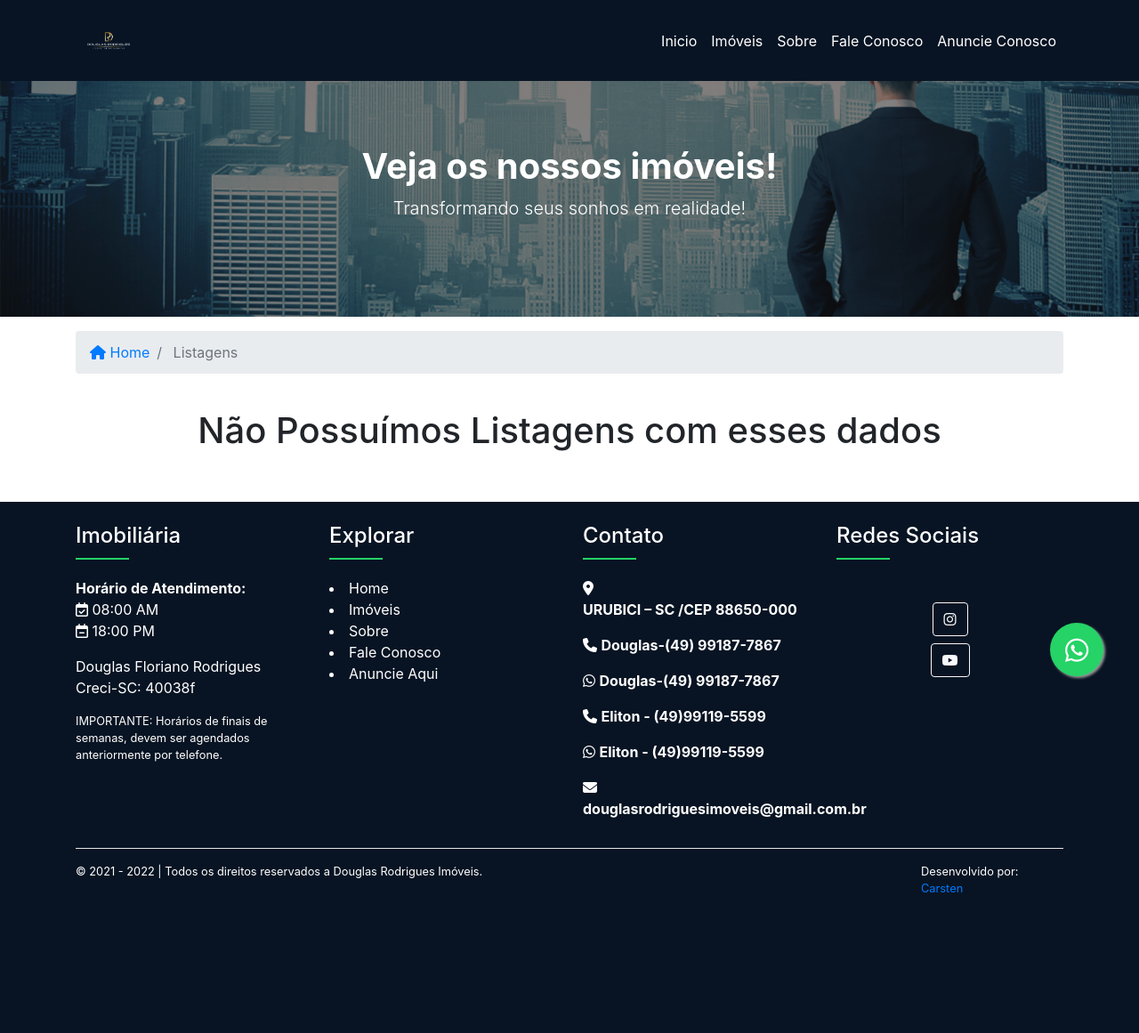
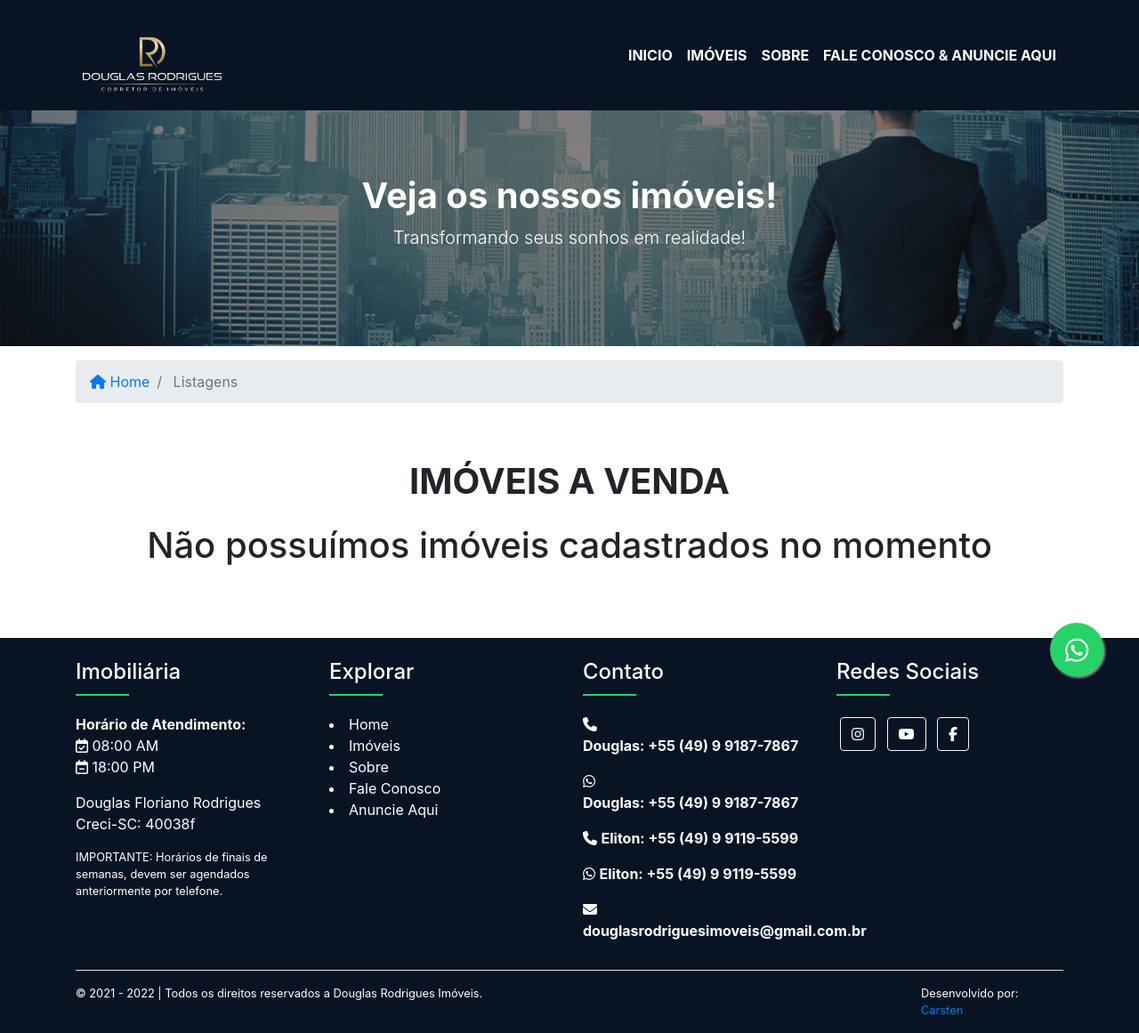
Before and after one commit to CarstenPaulo/REALTOR-WEBSITE, a Django app: page /listar in a window 1280 px wide. Shown: the whole page at 89% size. Before the commit the page ends 1003 px from the top, so only its background shows below. Run offline with Django 3.2, Linux system fonts and the light colour scheme; data that the repository does not hold is empty; some libraries are stand-ins or nearby versions; some web fonts are replaced.

Commit message:
atualizado 09-12

```diff
--- a/pyvenv.cfg
+++ b/pyvenv.cfg
@@ -1,3 +1,3 @@
-home = C:\Users\Maria-PC\Python39
+home = D:\Python
 include-system-site-packages = false
 version = 3.9.5
--- a/requirements.txt
+++ b/requirements.txt
@@ -9,7 +9,8 @@ django-crispy-forms==1.12.0
 django-embed-video==1.4.0
 gunicorn==20.1.0
 idna==2.10
-Pillow==8.2.0
+Pillow==9.2.0
+psycopg2==2.9.3
 psycopg2-binary==2.9.1
 python-decouple==3.4
 pytz==2021.1
--- a/templates/404.html
+++ b/templates/404.html
@@ -10,7 +10,8 @@
             <h1 class="text-justify-center mt-4 p-4">Está página não existe</h1>
         </div>
         <div class="col-md-6">
-        <img class="img-responsive record" src="https://i.pinimg.com/736x/6a/aa/fe/6aaafefd23a9955c602ca8892d7f77c2.jpg" height="420">
+            <img class="img-responsive record"
+                src="https://i.pinimg.com/736x/6a/aa/fe/6aaafefd23a9955c602ca8892d7f77c2.jpg" height="420">
         </div>
     </div>
 </div>
--- a/templates/base.html
+++ b/templates/base.html
@@ -8,12 +8,14 @@
   <meta charset="utf-8">
   <meta name="viewport" content="width=device-width, initial-scale=1, shrink-to-fit=no">
   <!-- Icon -->
-  <link rel="icon" type="image/png" href="{% static 'img/logo.jpg' %}" />
+  <link rel="icon" type="image/png" href="{% static 'img/logo.png' %}" />
+
   <!--Style CSS-->
   <link rel="stylesheet" type="text/css" href="{% static 'css/style.css' %}" media="screen">
 
   <!-- FontAwsome -->
   <script src="https://kit.fontawesome.com/8c6f005a48.js" crossorigin="anonymous"></script>
+
   <!--Bootstrap-->
   <link rel="stylesheet" href="{% static 'css/bootstrap.min.css' %}">
 
--- a/templates/listagens/listar.html
+++ b/templates/listagens/listar.html
@@ -31,66 +31,6 @@
     </div>
 </section>
 
-<!-- Listings -->
-<section id="listings" class="py-4">
-    <div class="container">
-        <div class="row">
-            {% if listagens %} {% for listagem in listagens %}
-            <div class="col-md-6 col-lg-4 mb-4">
-                <div class="card listing-preview">
-                    <img class="card-img-top" src="{{listagem.foto_principal.url }}" alt="foto principal"  height="230">
-                    <div class="card-img-overlay">
-                        <h2>
-                            <span class="badge badge-success text-white">R${{listagem.preco | intcomma}} </span>
-                        </h2>
-                    </div>
-                    <div class="card-body">
-                        <div class="listing-heading text-center">
-                            <h4 class="text-primary">{{listagem.tipo_de_imovel}}</h4>
-                            <p>
-                                <i class="fas fa-map-marker text-secondary"></i> {{listagem.titulo}}
-                            </p>
-                        </div>
-                        <hr>
-                        <div class="row py-2 text-secondary">
-                            <div class="col-6">
-                                <i class="fas fa-th-large"></i> Metros Quadrado: {{listagem.tamanho_terreno}}
-                            </div>
-                            <div class="col-6">
-
-                                <i class="fas fa-vector-square"></i> Hectares: {{listagem.hectares}}
-                            </div>
-                        </div>
-                        <div class="row py-2 text-secondary">
-                            <div class="col-6">
-                                <i class="fas fa-city"></i> Cidade: <span class=" text-capitalize"> {{listagem.cidade}}</span>
-                            </div>
-                            <div class="col-6">
-                                <i class="fas fa-money-bill"></i> R$ {{listagem.preco | intcomma }}
-                            </div>
-                        </div>
-                        <hr>
-                        <div class="row text-center">
-                            <div class="col-12">
-                                <i class="fas fa-user"></i> <b> {{listagem.Corretor}} </b>
-                                <small>(49) 9 9999-9999</small>
-                            </div>
-                        </div>
-                        <hr>
-                        <a href="{% url 'listagem' listagem.id %}" class="btn btn-primary btn-block">Saiba Mais</a>
-                    </div>
-                </div>
-            </div>
-
-            {% endfor %} {% else %}
-
-
-            <div class="col-md-12">
-                <h1 class="display-6 text-center">Não Possuímos Listagens com esses dados</h1>
-            </div>
-        </div>
-    </div>
-    {% endif %}
     <!-- Listing 1 -->
     <div class="container">
         <div class="row">
@@ -126,4 +66,75 @@
         </div>
     </div>
 </section>
+
+
+
+
+<section id="listings" class="py-5">
+    <div class="container">
+        <h1 class="mb-4 text-center font-weight-bold">IMÓVEIS A VENDA</h1>
+        <div class="row">
+            {% if listagens %} {% for listagem in listagens %}
+            <div class="col-md-6 col-lg-4 mb-4">
+                <div class="card listing-preview">
+                    <img class="card-img-top" src="{{listagem.foto_principal.url}}" alt="foto principal" height="230">
+                    <div class="card-img-overlay">
+                        <h2>
+                            <span class="badge badge-dark float-right text-light"> R$ {{listagem.preco|intcomma}}</span>
+                        </h2>
+                    </div>
+                    <div class="card-body">
+                        <div class="listing-heading text-center">
+                            <a href="{% url 'listagem' listagem.id %}">
+                                <h4 class="text-primary">{{listagem.tipo_de_imovel}}</h4>
+                            </a>
+                            <p>
+                                <i class="fas fa-map-marker text-capitalize"> {{listagem.cidade}}</i>
+                            </p>
+                        </div>
+                        <hr>
+                        <div class="row py-2 text-secondary">
+                            <div class="col-6">
+                                <i class="fas fa-th-large text-primary"></i>
+                                <span class="font-weight-bold text-dark ">
+                                    {{listagem.metrosquadrados}}
+                                    m²
+                                </span>
+
+                            </div>
+                            <div class="col-6">
+                                <i class="fas fa-vector-square text-info"></i>
+                                <span class="font-weight-bold text-dark">
+                                    {{listagem.hectares}} Hectares
+                                </span>
+                            </div>
+                        </div>
+                        <div class="row py-2 text-center">
+                            <div class="col-12">
+                                <i class="fas fa-money-bill text-success"></i>
+                                <span class="font-weight-bold text-dark">
+                                    R$ {{listagem.preco | intcomma }}
+                                </span>
+                            </div>
+                        </div>
+                        <hr>
+                        <div class="row text-center">
+                            <div class="col-md-12">
+                                <i class="fas fa-user"></i> <b> {{listagem.Corretor}} </b>
+                                <small>{{listagem.Corretor.telefone}}</small>
+                            </div>
+                        </div>
+                        <hr>
+                        <a href="{% url 'listagem' listagem.id %}" class="btn btn-primary btn-block">Saiba Mais</a>
+                    </div>
+                </div>
+            </div>
+            {% endfor %} {% else %}
+            <div class="col-md-12">
+                <h1 class="display-6 text-center">Não possuímos imóveis cadastrados no momento</h1>
+            </div>
+            {% endif %}
+        </div>
+    </div>
+</section>
 {% endblock %}
--- a/templates/partials/_footer.html
+++ b/templates/partials/_footer.html
@@ -40,20 +40,11 @@
                     <h4 class="mt-4">Contato</h4>
                     <div style="border: #25d366 1px solid; width: 60px; margin: 10px 0 20px 0;" class="separador"></div>
                     <div class="sconteudo footer_contato">
-                        <!-- Localização -->
-                        <div class="box box-sidebar"><i class="fa fa-map-marker"></i>
-                            <div style="display: inline-block;" class="box box-content  font-weight-bold">
-                                <p>
-                                    URUBICI – SC /CEP 88650-000
-                                </p>
-                            </div>
-                        </div>
-
                         <!-- Telefone -->
                         <div class="box box-sidebar"><i class="fa fa-phone"></i>
                             <div style="display: inline-block;" class="box box-content  font-weight-bold">
                                 <p>
-                                    Douglas-(49) 99187-7867
+                                    Douglas: +55 (49) 9 9187-7867
 
                                 </p>
                             </div>
@@ -63,7 +54,7 @@
                         <div class="box box-sidebar"><i class="fa fa-whatsapp"></i>
                             <div style="display: inline-block;" class="box box-content  font-weight-bold">
                                 <p>
-                                    Douglas-(49) 99187-7867
+                                    Douglas: +55 (49) 9 9187-7867
                                 </p>
                             </div>
                         </div>
@@ -72,7 +63,7 @@
                         <div class="box box-sidebar"><i class="fa fa-phone"></i>
                             <div style="display: inline-block;" class="box box-content  font-weight-bold">
                                 <p>
-                                    Eliton - (49)99119-5599
+                                    Eliton: +55 (49) 9 9119-5599
                                 </p>
                             </div>
                         </div>
@@ -81,7 +72,7 @@
                         <div class="box box-sidebar"><i class="fa fa-whatsapp"></i>
                             <div style="display: inline-block;" class="box box-content  font-weight-bold">
                                 <p>
-                                    Eliton - (49)99119-5599
+                                    Eliton: +55 (49) 9 9119-5599
                                 </p>
                             </div>
                         </div>
@@ -105,34 +96,33 @@
                 <div class="col-md-3 text-white">
                     <h4 class=" mt-4">Redes Sociais</h4>
                     <div style="border: #25d366 1px solid; width: 60px; margin: 10px 0 20px 0;" class="separador"></div>
-                    <div class="social_footer text-center">
-                        <br>
+                    <div class="social_footer">
                         <a class="btn btn-outline-light btn-floating m-1"
                             href="https://www.instagram.com/douglasrodriguesimoveis/" role="button"><i
                                 class="fab fa-instagram"></i></a>
-                        <br>
                         <a class="btn btn-outline-light btn-floating m-1"
                             href="https://www.youtube.com/channel/UCzU8H25rSR--B2rVyMgjZag" role="button"><i
                                 class="fa fa-youtube"></i></a>
+                        <a class="btn btn-outline-light btn-floating m-1" href=""
+                            role="button"><i class="fa fa-facebook"></i></a>
                     </div>
                 </div>
             </div>
+
+
             <hr style="background-color: white;">
             <div class="row">
-
                 <div class="col-md-10">
                     <div class="text-white small">
                         © 2021 - 2022 | Todos os direitos reservados a Douglas Rodrigues Imóveis.
                     </div>
                 </div>
-
                 <div class="col-md-2">
                     <div class="text-white small">
                         Desenvolvido por: <a href="https://www.carstenpaulo.com/">Carsten</a></p>
                     </div>
                 </div>
             </div>
-
         </div>
     </footer>
 </section>
--- a/templates/partials/_navbar.html
+++ b/templates/partials/_navbar.html
@@ -1,32 +1,33 @@
 {% load static %}
+
+
 
 
 <nav style="background-color: #081423;" class="navbar navbar-expand-sm navbar-light  ">
     <div class="container">
-        <a href="{% url 'index' %}">
-            <img src="{% static 'img/logow-rm-bg.png' %}" height="75" alt="douglasrodriguesimoveis"></a>
+        <a class="mb-2" href="{% url 'index' %}">
+            <img src="{% static 'img/logo-removebg-preview.png' %}" height="100" alt="douglasrodriguesimoveis"></a>
         </a>
-        <button style="background-color: white;" class="navbar-toggler d-lg-none" type="button" data-toggle="collapse" data-target="#collapsibleNavId"
-            aria-controls="collapsibleNavId" aria-expanded="false" aria-label="Toggle navigation">
+        <button style="background-color: white;" class="navbar-toggler d-lg-none" type="button" data-toggle="collapse"
+            data-target="#collapsibleNavId" aria-controls="collapsibleNavId" aria-expanded="false"
+            aria-label="Toggle navigation">
             <span class="navbar-toggler-icon"></span>
         </button>
         <div class="collapse navbar-collapse" id="collapsibleNavId">
             <ul class="navbar-nav ml-auto mt-2 mt-lg-0">
                 <li class="nav-item  ml-auto">
-                    <a class="nav-link text-white" href="{% url 'index' %}">Inicio <span
-                            class="sr-only">(current)</span></a>
+                    <a class="nav-link text-white font-weight-bold" href="{% url 'index' %}">INICIO <span
+                            class="sr-only"></span></a>
                 </li>
                 <li class="nav-item  ml-auto">
-                    <a class="nav-link  text-white" href="{% url 'listar' %}">Imóveis</a>
+                    <a class="nav-link  text-white font-weight-bold" href="{% url 'listar' %}">IMÓVEIS</a>
                 </li>
                 <li class="nav-item  ml-auto">
-                    <a class="nav-link  text-white" href="{% url 'sobre' %}">Sobre</a>
+                    <a class="nav-link  text-white font-weight-bold" href="{% url 'sobre' %}">SOBRE</a>
                 </li>
                 <li class="nav-item  ml-auto">
-                    <a class="nav-link  text-white" href="{% url 'faleconosco' %}">Fale Conosco</a>
-                </li>
-                <li class="nav-item  ml-auto">
-                    <a class="nav-link  text-white" href="{% url 'anuncieaqui' %}">Anuncie Conosco</a>
+                    <a class="nav-link  text-white font-weight-bold" href="{% url 'faleconosco' %}">FALE CONOSCO & ANUNCIE AQUI
+                    </a>
                 </li>
             </ul>
         </div>
```
Also changed, not shown: templates/index.html (+47 -48 lines), templates/sobre.html (+16 -8 lines), project/static/img/logo-removebg-preview.png (added), project/static/img/logo.jpeg (deleted), project/static/img/logo.jpg (deleted), project/static/img/logo.png (added), project/static/img/logocopy.png (deleted), project/static/img/logow-rm-bg.png (deleted), project/static/img/logow.png (deleted).
